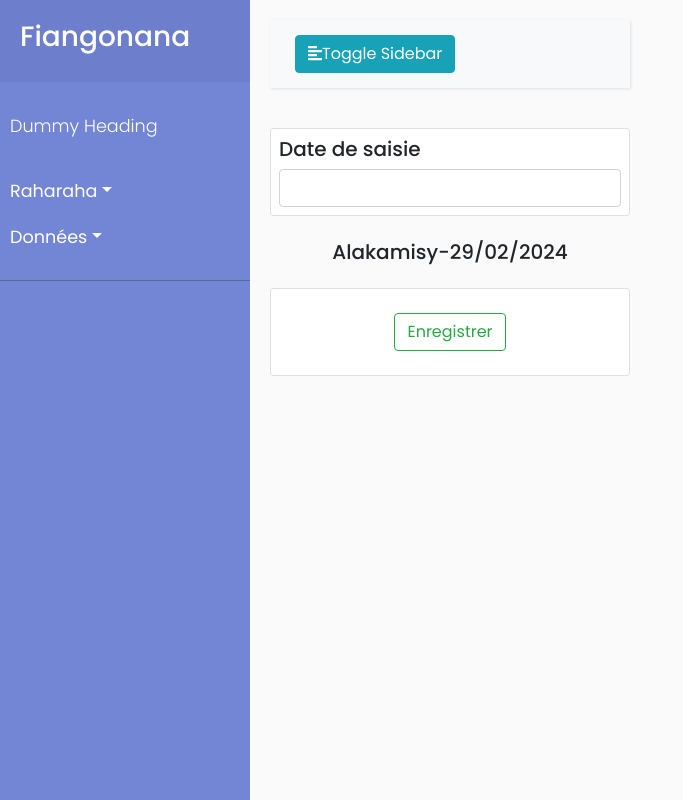
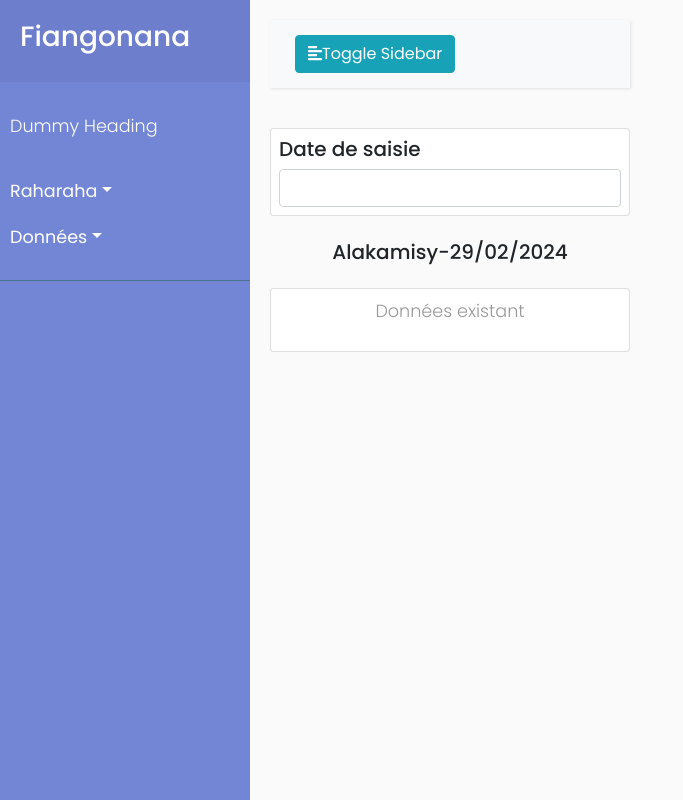
Before and after one commit to rija0340/fiangonana_mobile, a React (Vite) app: page /raharaha/saisie in a window 1280 px wide. Shown: the whole page, without its empty margins (0-683 px from the left). Built offline with nearby package versions, Linux system fonts and the light colour scheme.

Commit message:
saisie states marchent correctement

```diff
--- a/src/raharaha/Saisie.jsx
+++ b/src/raharaha/Saisie.jsx
@@ -22,20 +22,20 @@ function Saisie() {
 
 
 	const handleDateChange = (objectDate) => {
-
+		setSelectedDate(formatDateFr(objectDate));
 		// checkExistingData(objectDate);
-		getRaharahaForm(formatDateFr(objectDate));
+		getRaharahaForm(objectDate);
 
 	}
 
 	const getRaharahaForm = (date) => {
 		// const keysArray = Object.keys(andraikitraParDate);
-		const dayName = date[1];
-		console.log(formatDate(date[0]));
+		const dayName = formatDateFr(date)[1];
+		console.log(formatDate(date));
 		const idRaharahaDayName = andraikitraParDate[dayName];
 		const existingData = mpitondraRaharaha.filter(raharaha => {
-			console.log(typeof raharaha.date +" -- "+ typeof formatDate(date[0]) );
-			return raharaha.date == formatDate(date[0]);
+			console.log(raharaha.date + " -- " + formatDate(date));
+			return raharaha.date === formatDate(date);
 		});
 		console.log("existingData");
 		console.log(existingData);
@@ -53,18 +53,8 @@ function Saisie() {
 			}
 		})
 		setAndraikitraToForm(idRaharahaToForm);
-		setSelectedDate(date);
+
 	}
-
-	// Check if all elements in the idExistingRaharaha array are present in the idRaharahaDayName array as idRaharaha
-
-	// const checkExistingData = (date) => {
-	// 	let searchDate = formatDate(date);
-	// 	const existingData = mpitondraRaharaha.filter(raharaha => {
-	// 		return raharaha.date === searchDate;
-	// 	});
-	// 	setExistingData(existingData);
-	// }
 
 	const toastSuccess = (message) => {
 		toast.success(message);
@@ -100,7 +90,13 @@ function Saisie() {
 				<h5> {selectedDate[1] + "-" + selectedDate[0]} </h5>
 			</div>
 			<div className="card p-2">
-				<Form getSubmittedData={getSubmittedData} andraikitraToForm={andraikitraToForm} dateArray={selectedDate} ></Form>
+				{andraikitraToForm.length > 0 ? (
+					<Form getSubmittedData={getSubmittedData} andraikitraToForm={andraikitraToForm} dateArray={selectedDate} />
+				) : (
+					<div className="text-center">
+						<p>Données existant</p>
+					</div>
+				)}
 			</div>
 		</>
 	)
```
